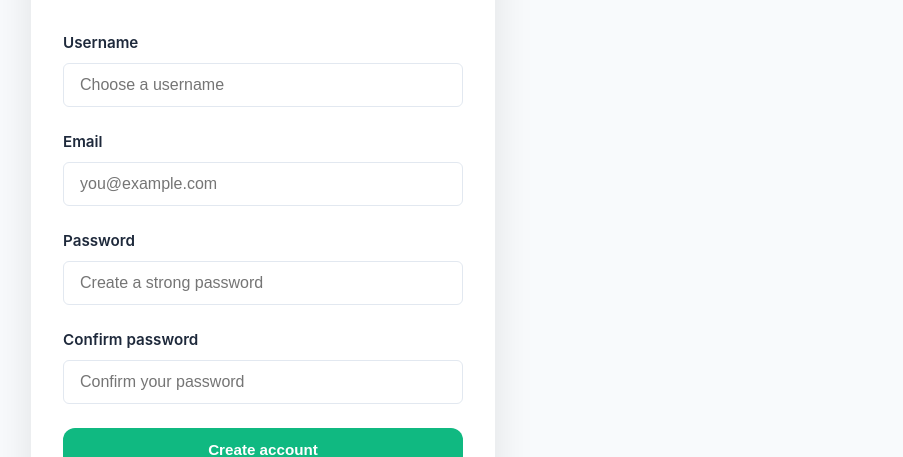
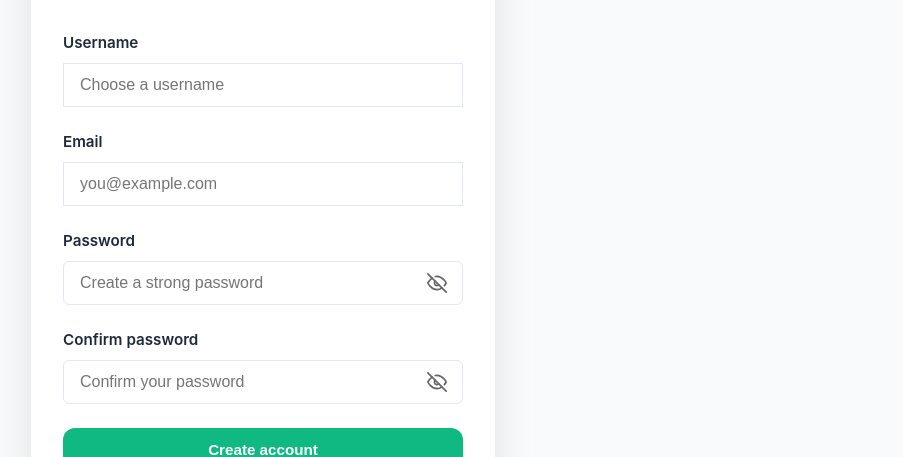
Before and after one commit to vikorb/gameDash, a Vue app in the folder frontend/: page /signup in a window 1280 px wide. Shown: the part 179-636 px from the top of the page, without its empty margins (377-1280 px from the left). Built offline with nearby package versions, Linux system fonts and the light colour scheme; no server answers; the HTML template or start-up script is replaced by a standard one; what pocketbase would draw is missing.

Commit message:
feat: add eye icon for password

```diff
--- a/frontend/src/components/auth/AuthFields.vue
+++ b/frontend/src/components/auth/AuthFields.vue
@@ -1,9 +1,17 @@
 <template>
   <div v-for="field in fields" :key="field.key" class="form-group">
     <label :for="field.key" class="label">{{ t(field.labelKey) }}</label>
+    <PasswordInput
+      v-if="field.type === 'password'"
+      :id="field.key"
+      :model-value="modelValue[field.key] ?? ''"
+      :placeholder="t(field.placeholderKey)"
+      @update:model-value="handleInput(field.key, $event)"
+    />
     <input
+      v-else
       :id="field.key"
-      :value="modelValue[field.key]"
+      :value="modelValue[field.key] ?? ''"
       :type="field.type"
       :placeholder="t(field.placeholderKey)"
       class="input"
@@ -15,6 +23,7 @@
 
 <script setup lang="ts">
 import { useI18n } from 'vue-i18n'
+import PasswordInput from './PasswordInput.vue'
 
 interface FormField {
   key: string
@@ -25,7 +34,7 @@ interface FormField {
 
 const props = defineProps<{
   fields: FormField[]
-  modelValue: Record<string, string>
+  modelValue: Record<string, string | undefined>
 }>()
 
 const emit = defineEmits<{
@@ -35,8 +44,11 @@ const emit = defineEmits<{
 const { t } = useI18n({ useScope: 'global' })
 
 const handleInput = (key: string, value: string) => {
-  const newValue = { ...props.modelValue, [key]: value }
-  emit('update:modelValue', newValue)
+  const normalized = Object.fromEntries(
+    Object.entries(props.modelValue).map(([fieldKey, fieldValue]) => [fieldKey, fieldValue ?? '']),
+  ) as Record<string, string>
+  normalized[key] = value
+  emit('update:modelValue', normalized)
 }
 </script>
 
@@ -58,7 +70,6 @@ const handleInput = (key: string, value: string) => {
 .input {
   padding: 0.75rem 1rem;
   border: 1px solid var(--color-border);
-  border-radius: 6px;
   font-size: 1rem;
   transition: border-color 0.2s;
   width: 100%;
--- /dev/null
+++ b/frontend/src/components/auth/EyeIcon.vue
@@ -0,0 +1,40 @@
+<template>
+  <svg
+    v-if="visible"
+    xmlns="http://www.w3.org/2000/svg"
+    width="20"
+    height="20"
+    viewBox="0 0 24 24"
+    fill="none"
+    stroke="currentColor"
+    stroke-width="2"
+    stroke-linecap="round"
+    stroke-linejoin="round"
+  >
+    <path d="M1 12s4-8 11-8 11 8 11 8-4 8-11 8-11-8-11-8z"></path>
+    <circle cx="12" cy="12" r="3"></circle>
+  </svg>
+  <svg
+    v-else
+    xmlns="http://www.w3.org/2000/svg"
+    width="20"
+    height="20"
+    viewBox="0 0 24 24"
+    fill="none"
+    stroke="currentColor"
+    stroke-width="2"
+    stroke-linecap="round"
+    stroke-linejoin="round"
+  >
+    <path
+      d="M17.94 17.94A10.07 10.07 0 0 1 12 20c-7 0-11-8-11-8a18.45 18.45 0 0 1 5.06-5.94M9.9 4.24A9.12 9.12 0 0 1 12 4c7 0 11 8 11 8a18.5 18.5 0 0 1-2.16 3.19m-6.72-1.07a3 3 0 1 1-4.24-4.24"
+    ></path>
+    <line x1="1" y1="1" x2="23" y2="23"></line>
+  </svg>
+</template>
+
+<script setup lang="ts">
+defineProps<{
+  visible: boolean
+}>()
+</script>
--- /dev/null
+++ b/frontend/src/components/auth/PasswordInput.vue
@@ -0,0 +1,89 @@
+<template>
+  <div class="password-input">
+    <input
+      :id="id"
+      :value="modelValue"
+      :type="visible ? 'text' : 'password'"
+      :placeholder="placeholder"
+      class="input"
+      autocomplete="off"
+      @input="$emit('update:modelValue', ($event.target as HTMLInputElement).value)"
+    />
+    <button
+      type="button"
+      class="toggle-btn"
+      @click.prevent.stop="visible = !visible"
+      :aria-label="visible ? 'Masquer le mot de passe' : 'Afficher le mot de passe'"
+    >
+      <EyeIcon :visible="visible" />
+    </button>
+  </div>
+</template>
+
+<script setup lang="ts">
+import { ref } from 'vue'
+import EyeIcon from './EyeIcon.vue'
+
+defineProps<{
+  id: string
+  modelValue: string
+  placeholder: string
+}>()
+
+defineEmits<{
+  'update:modelValue': [value: string]
+}>()
+
+const visible = ref(false)
+</script>
+
+<style scoped>
+.password-input {
+  position: relative;
+  display: flex;
+  align-items: center;
+}
+
+.input {
+  padding: 0.75rem 3rem 0.75rem 1rem;
+  border: 1px solid var(--color-border);
+  border-radius: 6px;
+  font-size: 1rem;
+  transition: border-color 0.2s;
+  width: 100%;
+  box-sizing: border-box;
+}
+
+.input:focus {
+  outline: none;
+  border-color: var(--color-primary);
+  box-shadow: 0 0 0 3px rgba(var(--color-primary-rgb), 0.1);
+}
+
+.toggle-btn {
+  position: absolute;
+  right: 0.75rem;
+  background: none;
+  border: none;
+  cursor: pointer;
+  padding: 0.25rem;
+  font-size: 1.25rem;
+  line-height: 1;
+  opacity: 0.6;
+  transition: opacity 0.2s;
+  display: flex;
+  align-items: center;
+  justify-content: center;
+}
+
+.toggle-btn:hover {
+  opacity: 1;
+}
+
+.toggle-btn:focus {
+  outline: 2px solid var(--color-primary);
+  outline-offset: 2px;
+  border-radius: 4px;
+  opacity: 1;
+}
+</style>
```
